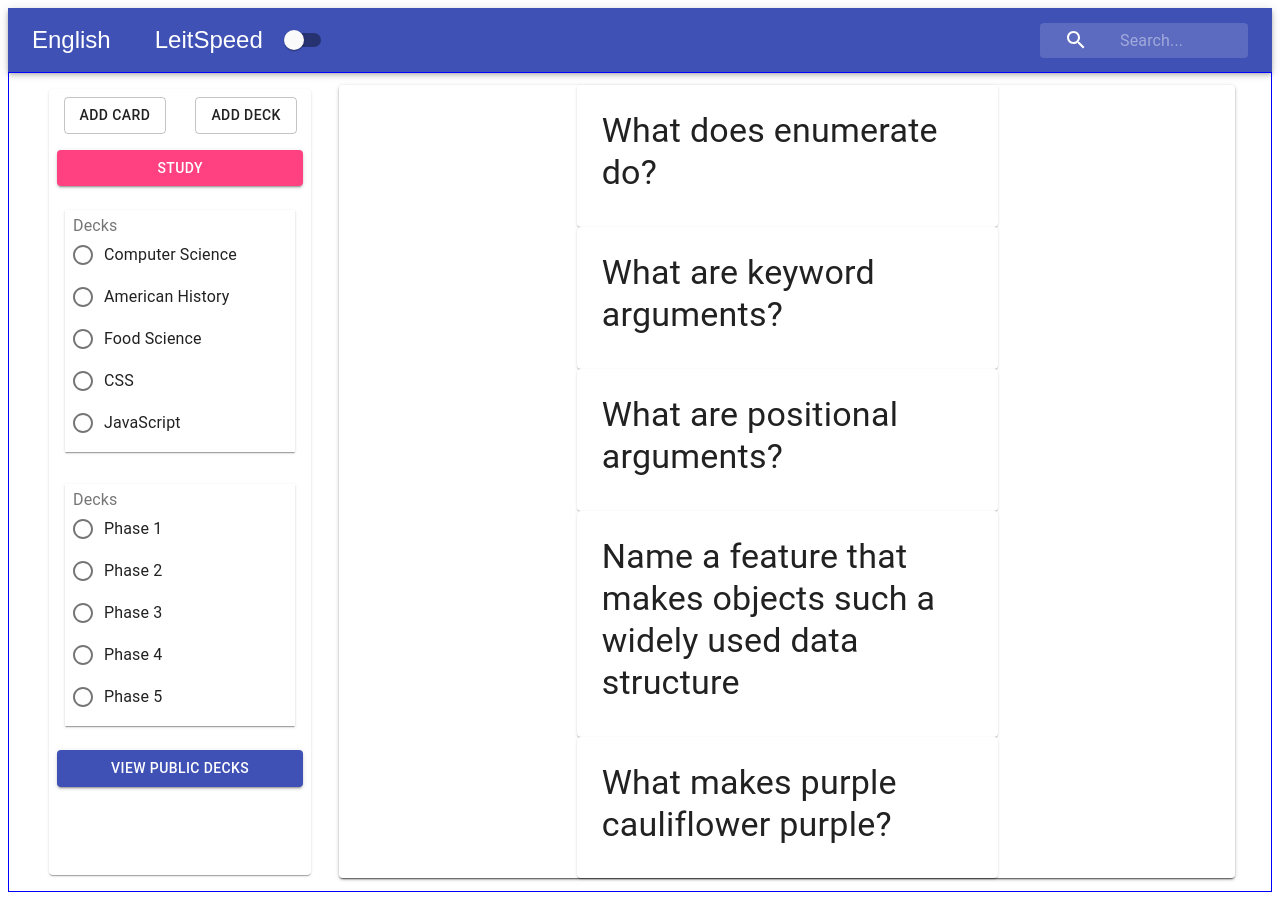
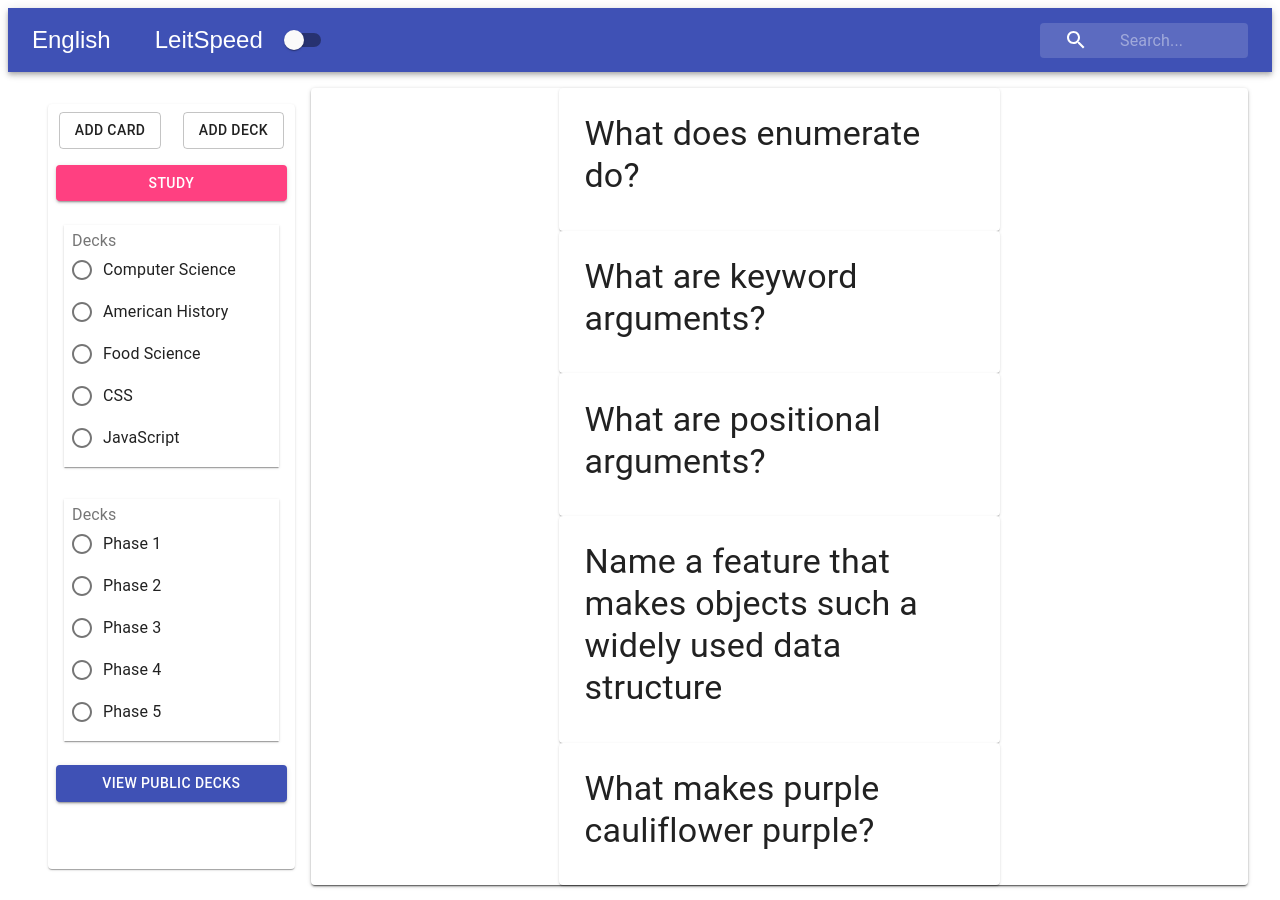
Before and after one commit to ash-bergs/leitspeed_fe, a React (Create React App) app: page /dashboard in a window 1280 px wide. Built offline with nearby package versions, Linux system fonts and the light colour scheme.

Commit message:
Updates readme
User story added to readme

Code clean-up

```diff
--- a/src/components/Cards.js
+++ b/src/components/Cards.js
@@ -14,6 +14,9 @@ import FlashCard from './Card';
 // I've used a third party library in the past that might be useful here, especially for 'study mode' - not sure how I'll implement a game yet
 //* I'll be adding React-Card-Flip to the project and trying it out... I don't know if it will work with Material UI though 🤔
 // Whatever, we're trying it because it's the next logical step. Don't overthink this too much. Get a decent full stack project up.
+
+//TODO: Component shift
+// consider rendering the cards in a BOX component? This might be a more sound option than Paper. (Box is a div) - or use a React.Fragment
 
 function Cards(){
     const [cards] = useState(data);
--- a/src/components/dashboard/Dashboard.js
+++ b/src/components/dashboard/Dashboard.js
@@ -99,3 +99,8 @@ function Dashboard({ classes }) {
 }
 
 export default withStyles(styles)(Dashboard);
+
+//TODO Dashboard:
+// ! There's a problem with the Dashboard:
+// When a card is flipped the parent container shifts and collapses to fit the differently sized text elements? I'm not quite sure why it's doing that.
+// I need to find a way to make sure the Paper component rendering the Cards component won't shift when a card is flipped.
--- a/src/components/dashboard/PanelLeft.js
+++ b/src/components/dashboard/PanelLeft.js
@@ -36,7 +36,6 @@ function PanelLeft({ decks, leitDecks, classes }) {
                 <DecksView decks={leitDecks} />
             </Box>
 
-            {/*//TODO Add a "view pubic decks" button, but it's really more like a link. Using appropriate Material UI component */}
             <Button
                 className={classes.button}
                 aria-label="View all public decks"
--- a/src/styles/DashboardStyles.js
+++ b/src/styles/DashboardStyles.js
@@ -8,12 +8,13 @@ const styles = theme => ({
     // root describes parent Container (material UI component)
     root: {
         width: "100%",
+        marginTop: theme.spacing(2),
         margin: "0 auto",
         display: "flex",
-        border: "1px solid blue",
     },
     paper: {
-        margin: "1%",
+        //margin: "1%",
+        width: "100%",
     },
     // panelPaper describes the Paper component that holds the buttons for users to add cards/decks, and enter study mode
     // later it will holds Card components that render a users decks and leit-decks to update the state in Cards component
```
Also changed, not shown: 1 other file (tests, documents, lock files or other folders).
